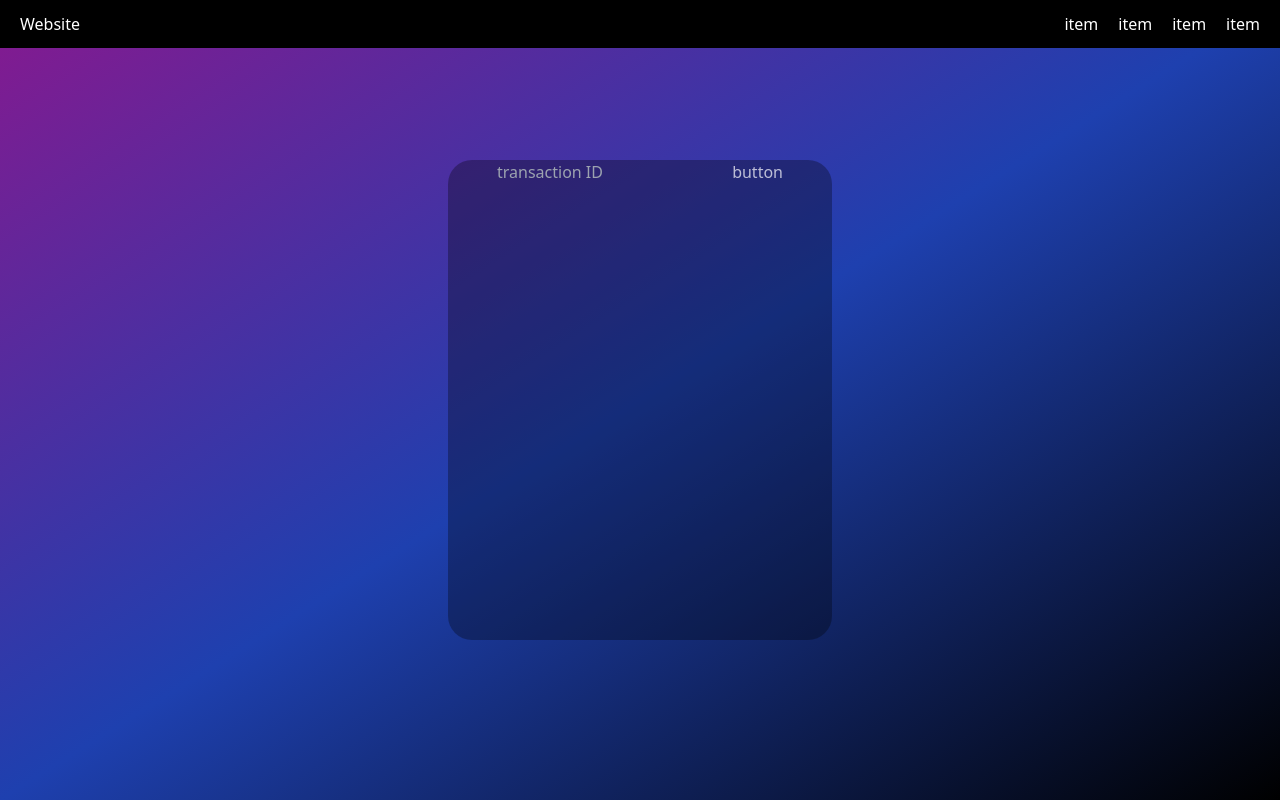
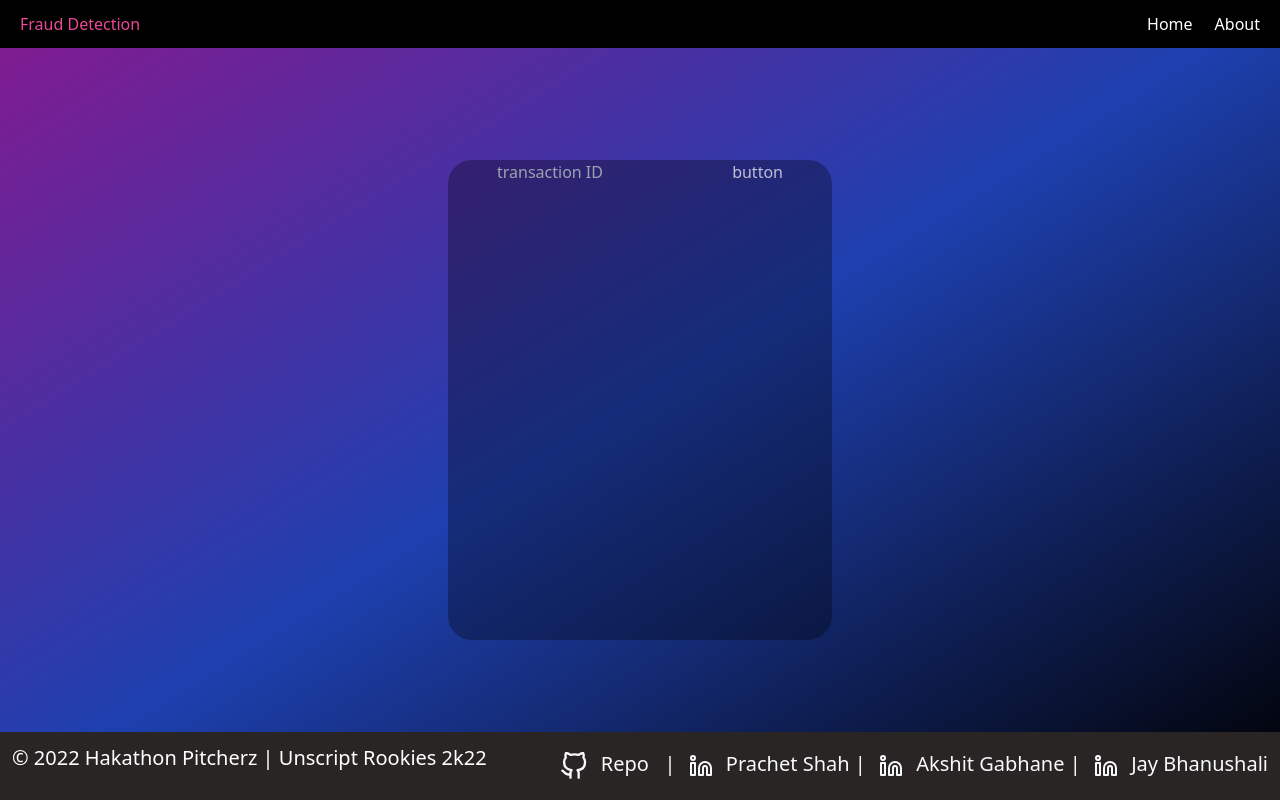
Before and after one commit to PrachetShah/Unscript-Rookies-2022, a Flask app: page / in a window 1280 px wide. Run offline with Flask 2, Linux system fonts and the light colour scheme; some libraries are stand-ins or nearby versions.

Commit message:
Footer added and navbar updated

```diff
--- a/flask_app/templates/base.html
+++ b/flask_app/templates/base.html
@@ -14,16 +14,42 @@
 ></div>
 <!-- Header -->
 <div class="z-10 fixed top-0 w-full h-12 bg-black text-white flex items-center justify-between px-5">
-  <p>Website</p>
+  <p class="text-pink-500">Fraud Detection</p>
   <div class="flex space-x-5">
-    <p>item</p>
-    <p>item</p>
-    <p>item</p>
-    <p>item</p>
+    <p class="m-0.5 hover:text-fuchsia-600">Home</p>
+    <p class="m-0.5 hover:text-fuchsia-600">About</p>
+    <!-- <p>item</p> |
+    <p>item</p> -->
   </div>
 
 </div>
 <body>
   {% block body %} {% endblock %}
+  <!-- Footer -->
+  <div class="fixed bottom-0 p-3 h[4rem] w-full bg-[#292524] text-white text-xl" >
+    &#169; 2022 Hakathon Pitcherz | Unscript Rookies 2k22
+    <!-- <svg class="inline w-3 h-3 fill-white" path='.\static\github.svg'> </svg>
+    <svg class="inline w-3 h-3 fill-white" path='.\static\inkedin.svg'></svg>  -->
+    <!-- social links -->
+    <div class='float-right text-slate-50'>
+      <svg class="inline m-2" xmlns="http://www.w3.org/2000/svg" width="28" height="28" viewBox="0 0 24 24" fill="none" stroke="currentColor" stroke-width="2" stroke-linecap="round" stroke-linejoin="round" class="feather feather-github"><path d="M9 19c-5 1.5-5-2.5-7-3m14 6v-3.87a3.37 3.37 0 0 0-.94-2.61c3.14-.35 6.44-1.54 6.44-7A5.44 5.44 0 0 0 20 4.77 5.07 5.07 0 0 0 19.91 1S18.73.65 16 2.48a13.38 13.38 0 0 0-7 0C6.27.65 5.09 1 5.09 1A5.07 5.07 0 0 0 5 4.77a5.44 5.44 0 0 0-1.5 3.78c0 5.42 3.3 6.61 6.44 7A3.37 3.37 0 0 0 9 18.13V22"></path></svg>
+       Repo &nbsp;&nbsp;|
+      <a href="https://www.linkedin.com/in/prachet-shah">
+        <svg class="inline m-2" xmlns="http://www.w3.org/2000/svg" width="24" height="24" viewBox="0 0 24 24" fill="none" stroke="currentColor" stroke-width="2" stroke-linecap="round" stroke-linejoin="round" class="feather feather-linkedin"><path d="M16 8a6 6 0 0 1 6 6v7h-4v-7a2 2 0 0 0-2-2 2 2 0 0 0-2 2v7h-4v-7a6 6 0 0 1 6-6z"></path><rect x="2" y="9" width="4" height="12"></rect><circle cx="4" cy="4" r="2"></circle></svg>
+         Prachet Shah |
+        </a>
+      <a href="https://www.linkedin.com/in/akshit-gabhane/">
+        <svg class="inline m-2" xmlns="http://www.w3.org/2000/svg" width="24" height="24" viewBox="0 0 24 24" fill="none" stroke="currentColor" stroke-width="2" stroke-linecap="round" stroke-linejoin="round" class="feather feather-linkedin"><path d="M16 8a6 6 0 0 1 6 6v7h-4v-7a2 2 0 0 0-2-2 2 2 0 0 0-2 2v7h-4v-7a6 6 0 0 1 6-6z"></path><rect x="2" y="9" width="4" height="12"></rect><circle cx="4" cy="4" r="2"></circle></svg>
+         Akshit Gabhane |
+      </a>
+      <a href="https://www.linkedin.com/in/jay-bhanushali-03b647200/">
+        <svg class="inline m-2" xmlns="http://www.w3.org/2000/svg" width="24" height="24" viewBox="0 0 24 24" fill="none" stroke="currentColor" stroke-width="2" stroke-linecap="round" stroke-linejoin="round" class="feather feather-linkedin"><path d="M16 8a6 6 0 0 1 6 6v7h-4v-7a2 2 0 0 0-2-2 2 2 0 0 0-2 2v7h-4v-7a6 6 0 0 1 6-6z"></path><rect x="2" y="9" width="4" height="12"></rect><circle cx="4" cy="4" r="2"></circle></svg>
+         Jay Bhanushali
+      </a>
+      <a href="">
+
+      </a>
+    </div>
+  </div>
 </body>
 </html>
```
Also changed, not shown: flask_app/static/github.svg (added), flask_app/static/linkedin.svg (added).
